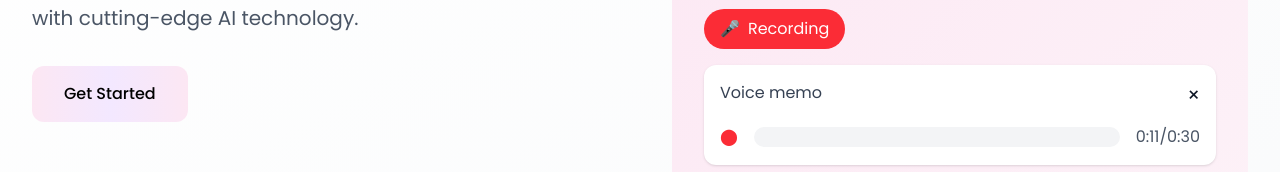
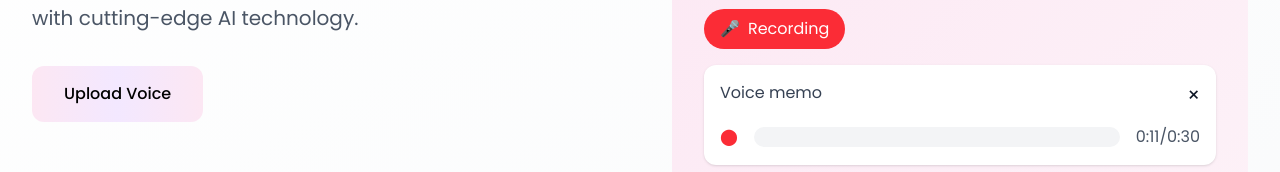
Before and after one commit to naveensanjula975/VocalGuard, a React (Vite) app in the folder frontend/: page / in a window 1280 px wide. Shown: the part 407-579 px from the top of the page. Built offline with nearby package versions, Linux system fonts and the light colour scheme; sample sign-in values are in the browser's storage.

Commit message:
Update HomePage to conditionally render link based on user authentication status

```diff
--- a/frontend/src/pages/HomePage.jsx
+++ b/frontend/src/pages/HomePage.jsx
@@ -1,7 +1,10 @@
 import React from "react";
 import { Link } from "react-router-dom";
+import { useAuth } from "../context/AuthContext";
 
 const HomePage = () => {
+  const { user } = useAuth();
+
   return (
     <div className="min-h-[calc(100vh-70px)] p-8 bg-gradient-to-br from-white to-gray-50">
       <div className="max-w-7xl mx-auto flex gap-16 relative lg:flex-row flex-col">
@@ -21,9 +24,9 @@ const HomePage = () => {
           </p>
 
           <Link
-            to="/login"
+            to={user ? "/upload" : "/login"}
             className="inline-block px-8 py-4 bg-gradient-to-r from-pink-100 via-purple-100 to-pink-100 text-black rounded-xl font-medium mb-12 transition-transform hover:-translate-y-0.5">
-            Get Started
+            {user ? "Upload Voice" : "Get Started"}
           </Link>
 
           <div className="grid grid-cols-1 md:grid-cols-2 gap-8 mb-12">
```
